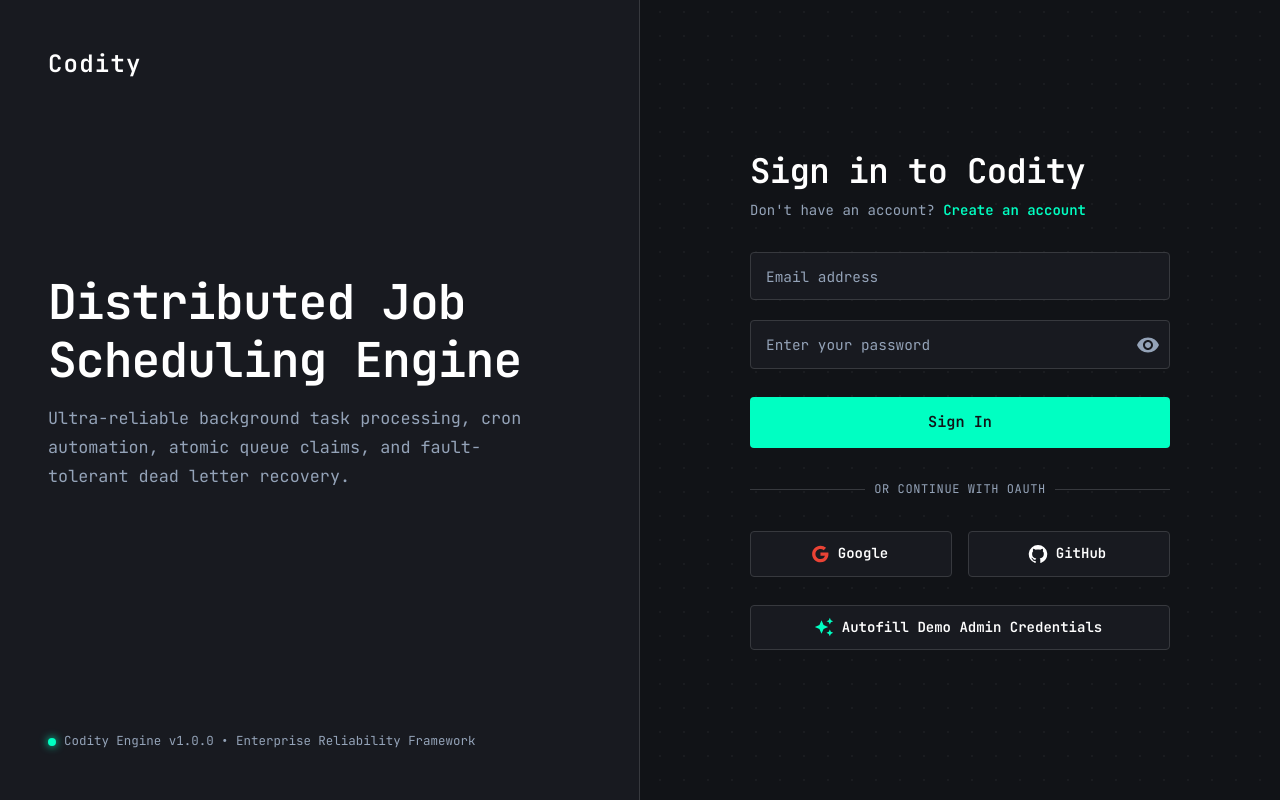
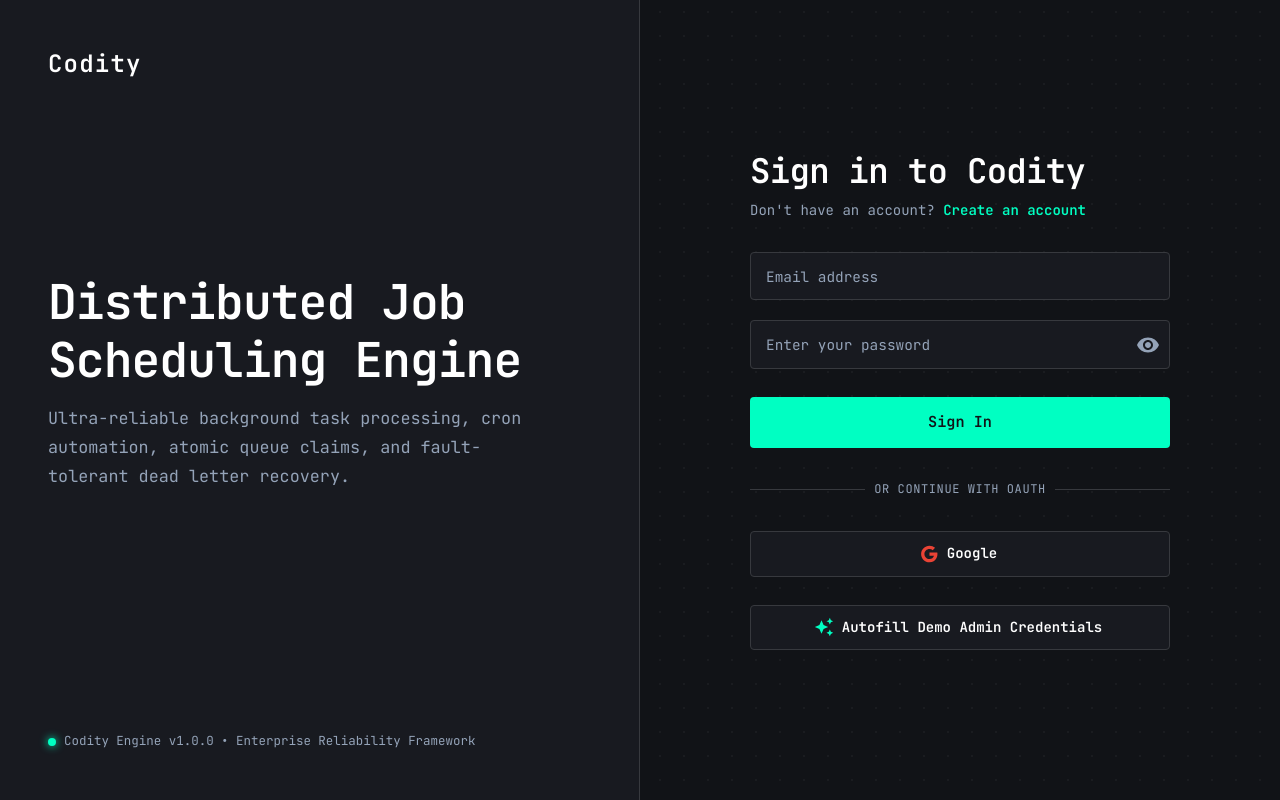
Before and after one commit to Ayush-AM/codity, a React (Vite) app in the folder frontend/: page /login in a window 1280 px wide. Built offline with nearby package versions, Linux system fonts and the light colour scheme; no server answers.

Commit message:
Remove GitHub OAuth option

```diff
--- a/frontend/src/pages/Login.tsx
+++ b/frontend/src/pages/Login.tsx
@@ -18,7 +18,6 @@ import {
   VisibilityOff,
   AutoAwesome,
   FlashOn,
-  GitHub,
   Google,
 } from '@mui/icons-material';
 import { useNavigate } from 'react-router-dom';
@@ -39,7 +38,7 @@ export const Login: React.FC = () => {
   const [loading, setLoading] = useState(false);
   const [showPassword, setShowPassword] = useState(false);
 
-  const handleOAuthLogin = async (provider: 'google' | 'github') => {
+  const handleOAuthLogin = async (provider: 'google') => {
     setLoading(true);
     setError(null);
     try {
@@ -332,26 +331,6 @@ export const Login: React.FC = () => {
                 Google
               </Button>
 
-              <Button
-                variant="outlined"
-                fullWidth
-                disabled={loading}
-                onClick={() => handleOAuthLogin('github')}
-                startIcon={<GitHub sx={{ color: '#ffffff' }} />}
-                sx={{
-                  color: '#ffffff',
-                  borderColor: '#37393e',
-                  borderRadius: '4px',
-                  textTransform: 'none',
-                  fontWeight: 700,
-                  fontFamily: 'var(--font-mono)',
-                  py: 1.2,
-                  bgcolor: '#181A20',
-                  '&:hover': { borderColor: '#ffffff', bgcolor: 'rgba(255, 255, 255, 0.08)' }
-                }}
-              >
-                GitHub
-              </Button>
             </Box>
 
             <Button
```
